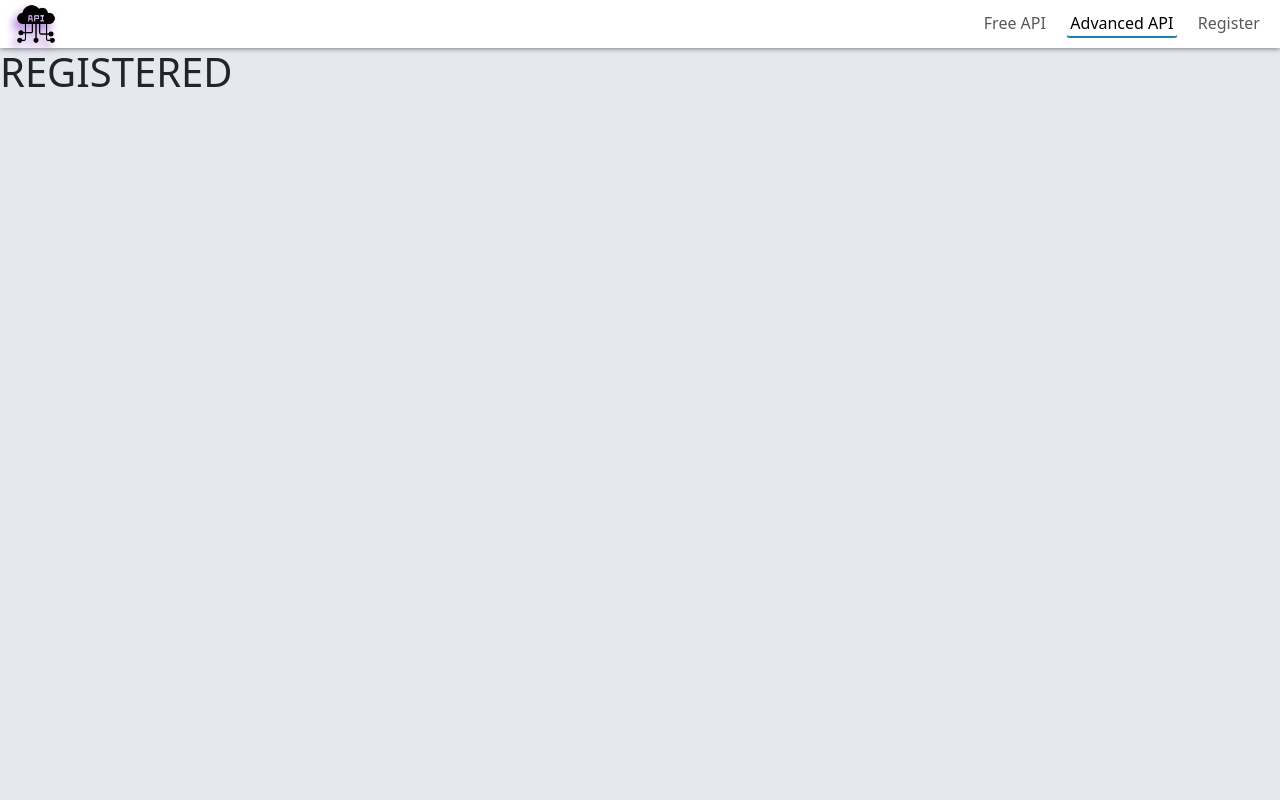
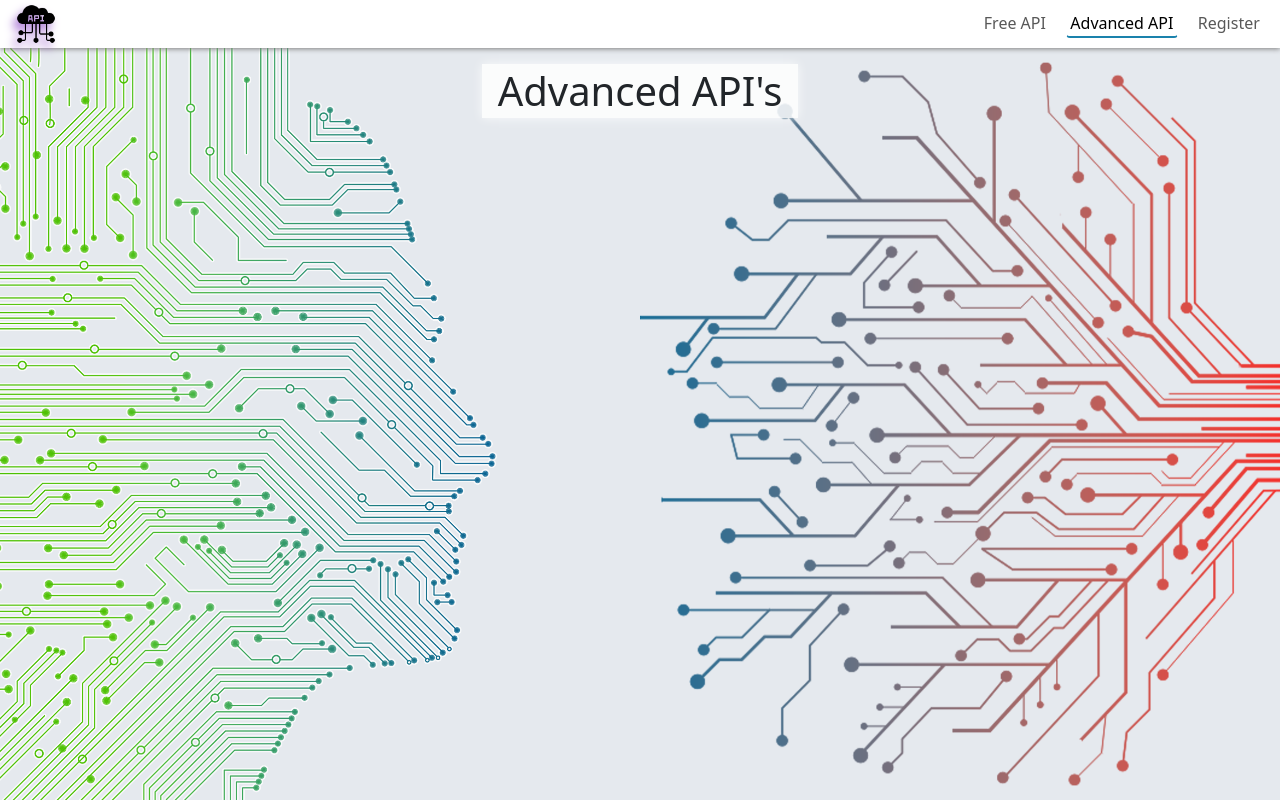
Before and after one commit to purple0CaT/api-library, a Nuxt app: page /advanced in a window 1280 px wide. Built offline with nearby package versions, Linux system fonts and the light colour scheme.

Commit message:
advanced api's section

```diff
--- a/components/Home/index.vue
+++ b/components/Home/index.vue
@@ -42,7 +42,7 @@ export default Vue.extend({
 </script>
 
 <style scoped lang="scss">
-$lightBg: rgba(247, 247, 247, 0.7);
+$lightBg: rgba(255, 255, 255, 0.7);
 .home_wrapper {
   display: flex;
   justify-content: center;
--- a/pages/advanced/index.vue
+++ b/pages/advanced/index.vue
@@ -1,9 +1,27 @@
 <template>
-  <h1>REGISTERED</h1>
+  <section class="advanced_api_wrapper">
+    <h1 class="section-header">Advanced API's</h1>
+  </section>
 </template>
 
-<script>
-export default {}
+<script lang="ts">
+import Vue from 'vue'
+export default Vue.extend({})
 </script>
-
-<style></style>
+<style scoped lang="scss">
+.advanced_api_wrapper {
+  padding: 1rem;
+  display: flex;
+  flex-direction: column;
+  align-items: center;
+  height: calc(100vh - 3rem);
+  background: url('/advanced.png') center no-repeat;
+  background-color: linear-gradient(#e66465, #9198e5);
+  background-size: cover;
+  & .section-header {
+    background-color: rgba(255, 255, 255, 0.85);
+    padding: 0.2rem 1rem;
+    box-shadow: 0 0 10px rgba(255, 255, 255, 0.8);
+  }
+}
+</style>
--- a/pages/free/SingleCard.vue
+++ b/pages/free/SingleCard.vue
@@ -42,7 +42,7 @@ export default Vue.extend({
 </script>
 
 <style lang="scss" scoped>
-$lightBg: rgba(247, 247, 247, 0.95);
+$lightBg: rgba(255, 255, 255, 0.95);
 
 .section_card {
   box-sizing: border-box !important;
@@ -60,10 +60,13 @@ $lightBg: rgba(247, 247, 247, 0.95);
 .code_card {
   & .code-input-copy {
     display: flex;
+    gap: 0.4rem;
     width: 100%;
     justify-content: space-around;
     & code {
-      width: 80%;
+      display: flex;
+      align-items: center;
+      width: 100%;
     }
     & input {
       width: -webkit-fill-available;
--- a/pages/free/index.vue
+++ b/pages/free/index.vue
@@ -1,5 +1,6 @@
 <template>
   <section class="free_api_wrapper">
+    <h1 class="section-header">Free API's</h1>
     <b-row class="w-100">
       <SingleCard />
     </b-row>
@@ -18,10 +19,17 @@ export default Vue.extend({
 .free_api_wrapper {
   padding: 1rem;
   display: flex;
-  justify-content: center;
+  flex-direction: column;
+  align-items: center;
   height: calc(100vh - 3rem);
   background: url('/circuit.png') center no-repeat;
   background-color: linear-gradient(#e66465, #9198e5);
   background-size: cover;
+  //
+  & .section-header {
+    background-color: rgba(255, 255, 255, 0.85);
+    padding: 0.2rem 1rem;
+    box-shadow: 0 0 10px rgba(255, 255, 255, 0.8);
+  }
 }
 </style>
```
Also changed, not shown: static/advanced.png (added).
